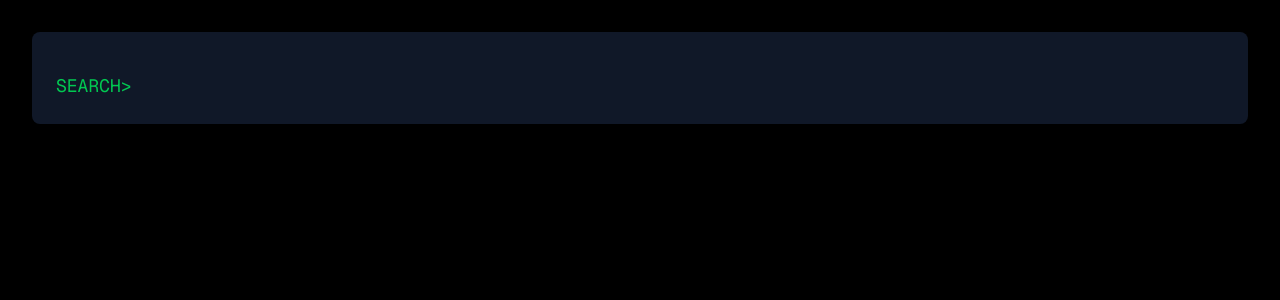
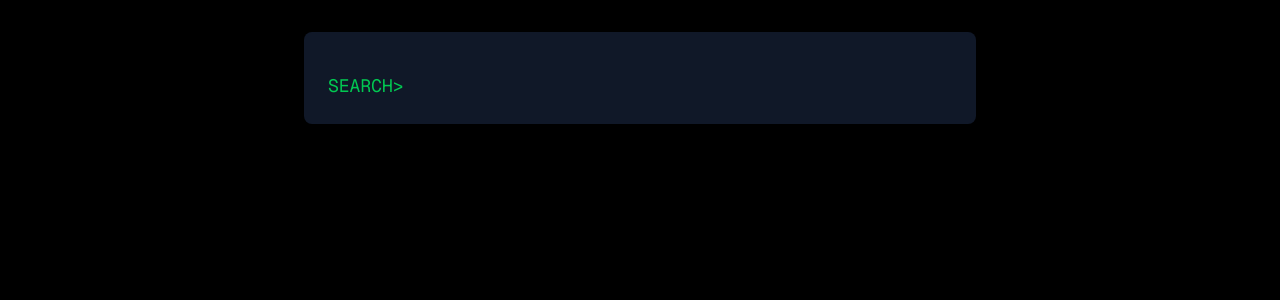
Before and after one commit to LeTammo/mindful, a Next.js app: page / in a window 1280 px wide. Shown: the top 300 px of the page. Built offline with nearby package versions, Linux system fonts and the light colour scheme.

Commit message:
Fix width on widescreens

```diff
--- a/src/app/page.tsx
+++ b/src/app/page.tsx
@@ -130,8 +130,8 @@ export default function Home() {
 
     return (
         <div className="bg-black text-white min-h-screen flex flex-col p-8" onClick={handleContainerClick}>
-            <div className="w-full h-full">
-                <div className="bg-gray-900 rounded-lg shadow-lg p-6 flex flex-col flex-1">
+            <div className="w-full h-full flex justify-center">
+                <div className="bg-gray-900 rounded-lg shadow-lg p-6 flex flex-col flex-1 max-w-2xl w-full">
                     <div ref={outputRef} className="flex-1 overflow-y-auto text-base text-gray-300 flex-grow">
                         {output.map((o, i) => {
                             if (o.type === 'command') {
```
